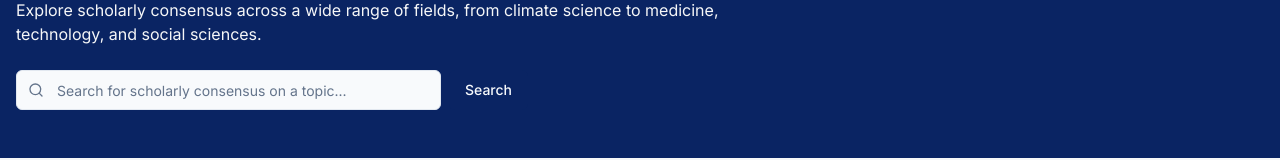
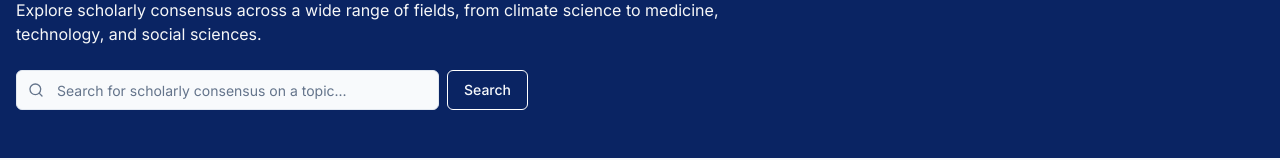
Before and after one commit to dontloseyourspark/scholarly-synthesizer, a React (Vite) app: page /topics in a window 1280 px wide. Shown: the part 167-327 px from the top of the page. Built offline with nearby package versions, Linux system fonts and the light colour scheme; no server answers; the database is empty.

Commit message:
Add white border to button
Add a white border to the button when it is not hovered.

```diff
--- a/src/components/search/SearchForm.tsx
+++ b/src/components/search/SearchForm.tsx
@@ -30,7 +30,7 @@ const SearchForm = ({
         onClear={onClear}
         placeholder={placeholder}
       />
-      <Button type="submit" className="bg-scholarly-blue hover:bg-scholarly-accent">
+      <Button type="submit" className="bg-scholarly-blue hover:bg-scholarly-accent border border-scholarly-white">
         {buttonText}
       </Button>
     </form>
```
